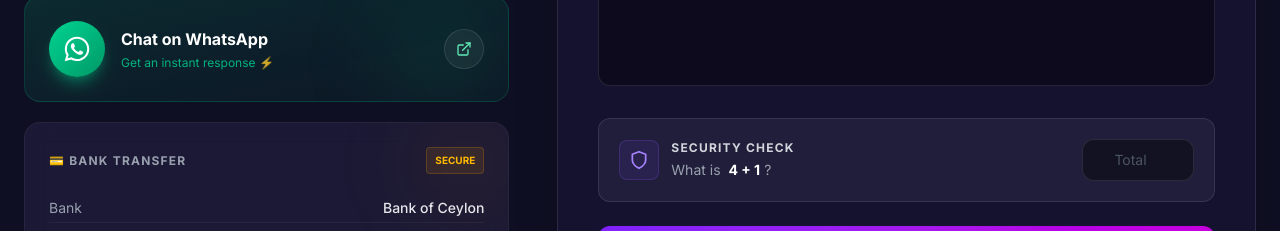
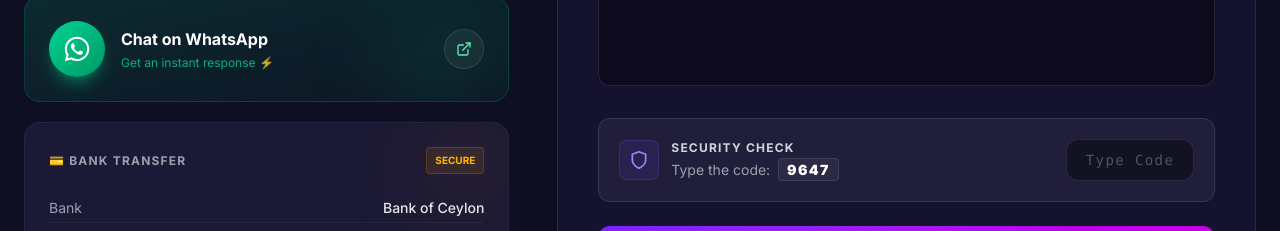
Before and after one commit to mohamedsamthi/make-to-be, a React (Vite) app: page /contact in a window 1280 px wide. Shown: the part 1080-1311 px from the top of the page. Built offline with nearby package versions, Linux system fonts and the light colour scheme; no server answers; the database is empty.

Commit message:
Fix: Resolved contact page spam check error and updated GitHub

```diff
--- a/src/pages/customer/ContactPage.jsx
+++ b/src/pages/customer/ContactPage.jsx
@@ -7,16 +7,12 @@ import toast from 'react-hot-toast'
 import Swal from 'sweetalert2'
 import { useProducts } from '../../context/ProductContext'
 
-// Simple math-based spam protection
-function useAntiSpam() {
-  const a = Math.floor(Math.random() * 9) + 1
-  const b = Math.floor(Math.random() * 9) + 1
-  return { a, b, answer: a + b }
-}
+// Verification Code Generator
+const generateCode = () => Math.floor(1000 + Math.random() * 9000).toString()
 
 export default function ContactPage() {
   const { sendMessage } = useProducts()
-  const [spam] = useState(useAntiSpam)
+  const [targetCode, setTargetCode] = useState(generateCode)
   const [formData, setFormData] = useState({
     firstName: '', lastName: '', mobile: '', email: '', message: '', captcha: ''
   })
@@ -26,8 +22,10 @@ export default function ContactPage() {
 
   const handleSubmit = async (e) => {
     e.preventDefault()
-    if (parseInt(formData.captcha) !== spam.answer) {
-      toast.error('Incorrect spam check answer. Please try again.')
+    if (formData.captcha !== targetCode) {
+      toast.error('Incorrect verification code. Please try again.')
+      setTargetCode(generateCode()) // Refresh code
+      setFormData(prev => ({ ...prev, captcha: '' }))
       return
     }
     setLoading(true)
@@ -54,6 +52,7 @@ export default function ContactPage() {
     })
 
     setFormData({ firstName: '', lastName: '', mobile: '', email: '', message: '', captcha: '' })
+    setTargetCode(generateCode())
     setLoading(false)
   }
 
@@ -333,17 +332,17 @@ export default function ContactPage() {
                       <div>
                         <p className="text-xs font-bold text-gray-300 uppercase tracking-widest mb-1">Security Check</p>
                         <p className="text-sm text-gray-400">
-                          What is <span className="text-white font-bold mx-1">{spam.a} + {spam.b}</span>?
+                          Type the code: <span className="text-white font-black tracking-widest mx-1 bg-white/5 px-2 py-0.5 rounded border border-white/10">{targetCode}</span>
                         </p>
                       </div>
                     </div>
                     <div className="relative shrink-0">
                       <input
-                        type="number"
+                        type="text"
                         value={formData.captcha}
                         onChange={update('captcha')}
-                        placeholder="Total"
-                        className="w-full sm:w-28 bg-black/40 border border-white/10 rounded-xl py-2.5 px-3 text-sm text-center text-white placeholder-gray-600 focus:outline-none focus:border-violet-500 focus:ring-1 focus:ring-violet-500 transition-all"
+                        placeholder="Type Code"
+                        className="w-full sm:w-32 bg-black/40 border border-white/10 rounded-xl py-2.5 px-3 text-sm text-center text-white placeholder-gray-600 focus:outline-none focus:border-violet-500 focus:ring-1 focus:ring-violet-500 transition-all font-mono tracking-widest"
                         required
                         id="contact-captcha"
                       />
```
